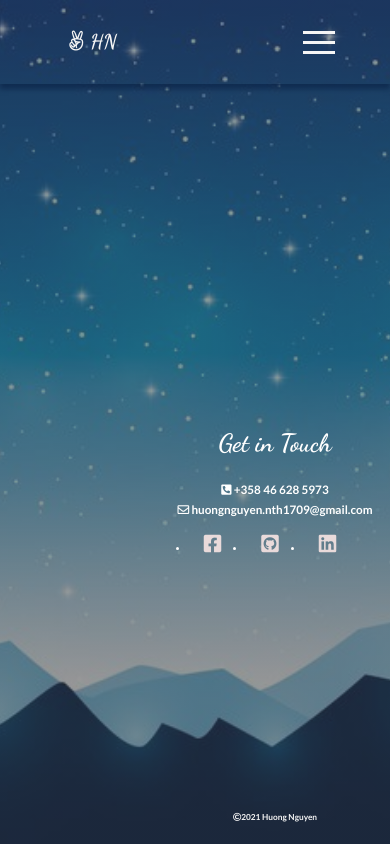
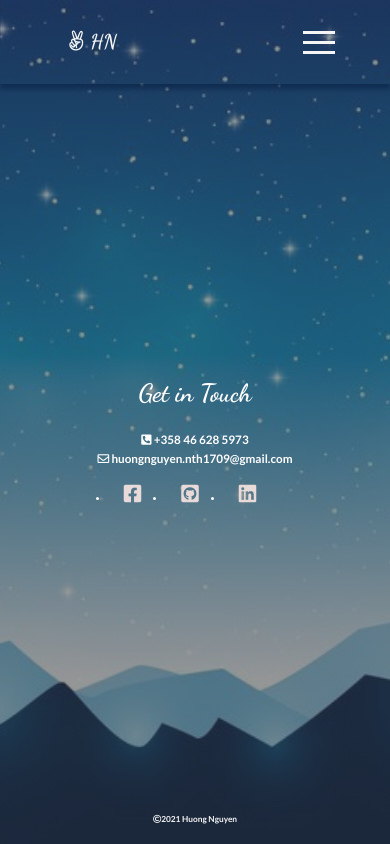
Before and after one commit to huongnguyen1709/my-porfolio-react, a React (Create React App) app: page /contact in a window 390 px wide. Built offline with nearby package versions, Linux system fonts and the light colour scheme.

Commit message:
modify responsive contact page

```diff
--- a/src/sass/layout/_layout.scss
+++ b/src/sass/layout/_layout.scss
@@ -85,8 +85,7 @@
   // background-size: cover;
 
   display: grid;
-  grid-template-rows: 10vh 1fr min-content 1fr min-content 4rem;
-  grid-template-columns: 1fr repeat(11, minmax(10rem, 15rem)) 1fr;
+  grid-template-rows: 1fr 10rem;
 }
 
 .background_homepage {
--- a/src/sass/sections/_about.scss
+++ b/src/sass/sections/_about.scss
@@ -30,7 +30,7 @@
   @media only screen and (max-width: $bp-extra-small) {
     font-size: 3.5rem;
     grid-column: auto;
-    margin: auto 6rem;
+    margin: auto 5rem;
   }
 }
 
@@ -46,7 +46,7 @@
   }
 
   @media only screen and (max-width: $bp-extra-small) {
-    width: 30rem;
+    width: 32rem;
     margin: 0 auto;
   }
 
--- a/src/sass/sections/_contact.scss
+++ b/src/sass/sections/_contact.scss
@@ -1,6 +1,4 @@
 .contact_container {
-  grid-column: 3/12;
-  grid-row: 3/4;
   color: white;
   font-size: 2rem;
 
@@ -29,8 +27,6 @@
 }
 
 .footer {
-  grid-row: 5/6;
-  grid-column: 4/11;
   //background-color: rgb(55, 59, 77);
 
   display: flex;
```
